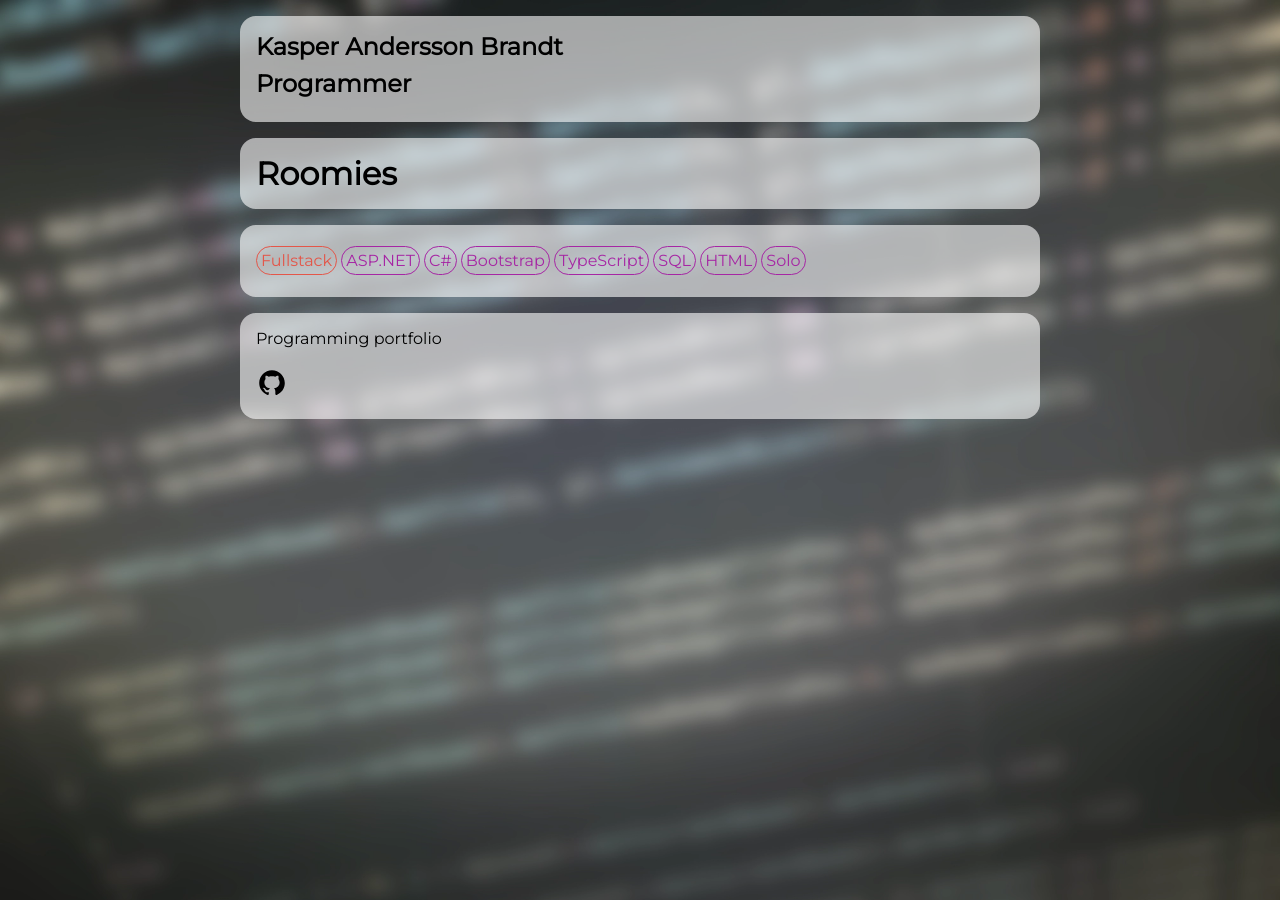
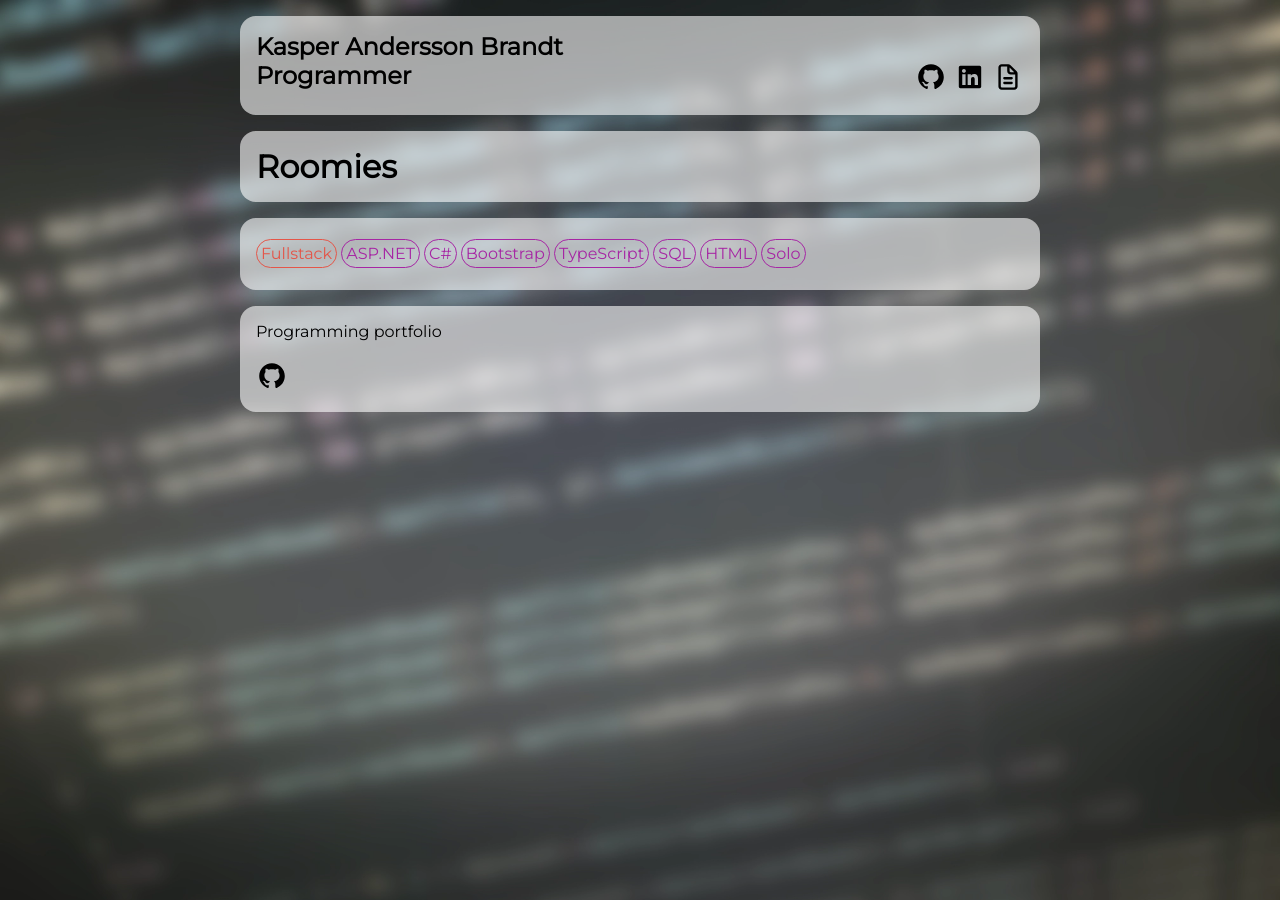
Before and after one commit to kasperab/kasperab.github.io, a Jekyll site: the page built from _posts/2026-01-29-roomies.md, in a window 1280 px wide. Built offline with Jekyll 4.4.1, drawn with Linux system fonts in a browser that asks for light colours.

Commit message:
Added external links to header

```diff
--- /dev/null
+++ b/_includes/cv.html
@@ -0,0 +1 @@
+<svg xmlns="http://www.w3.org/2000/svg" viewBox="0 0 640 640"><!--!Font Awesome Free v7.3.1 by @fontawesome - https://fontawesome.com License - https://fontawesome.com/license/free Copyright 2026 Fonticons, Inc.--><path d="M192 112L304 112L304 200C304 239.8 336.2 272 376 272L464 272L464 512C464 520.8 456.8 528 448 528L192 528C183.2 528 176 520.8 176 512L176 128C176 119.2 183.2 112 192 112zM352 131.9L444.1 224L376 224C362.7 224 352 213.3 352 200L352 131.9zM192 64C156.7 64 128 92.7 128 128L128 512C128 547.3 156.7 576 192 576L448 576C483.3 576 512 547.3 512 512L512 250.5C512 233.5 505.3 217.2 493.3 205.2L370.7 82.7C358.7 70.7 342.5 64 325.5 64L192 64zM248 320C234.7 320 224 330.7 224 344C224 357.3 234.7 368 248 368L392 368C405.3 368 416 357.3 416 344C416 330.7 405.3 320 392 320L248 320zM248 416C234.7 416 224 426.7 224 440C224 453.3 234.7 464 248 464L392 464C405.3 464 416 453.3 416 440C416 426.7 405.3 416 392 416L248 416z"/></svg>
--- /dev/null
+++ b/_includes/linkedin.html
@@ -0,0 +1 @@
+<svg xmlns="http://www.w3.org/2000/svg" viewBox="0 0 640 640"><!--!Font Awesome Free v7.3.1 by @fontawesome - https://fontawesome.com License - https://fontawesome.com/license/free Copyright 2026 Fonticons, Inc.--><path d="M512 96L127.9 96C110.3 96 96 110.5 96 128.3L96 511.7C96 529.5 110.3 544 127.9 544L512 544C529.6 544 544 529.5 544 511.7L544 128.3C544 110.5 529.6 96 512 96zM231.4 480L165 480L165 266.2L231.5 266.2L231.5 480L231.4 480zM198.2 160C219.5 160 236.7 177.2 236.7 198.5C236.7 219.8 219.5 237 198.2 237C176.9 237 159.7 219.8 159.7 198.5C159.7 177.2 176.9 160 198.2 160zM480.3 480L413.9 480L413.9 376C413.9 351.2 413.4 319.3 379.4 319.3C344.8 319.3 339.5 346.3 339.5 374.2L339.5 480L273.1 480L273.1 266.2L336.8 266.2L336.8 295.4L337.7 295.4C346.6 278.6 368.3 260.9 400.6 260.9C467.8 260.9 480.3 305.2 480.3 362.8L480.3 480z"/></svg>
--- /dev/null
+++ b/_includes/links.html
@@ -0,0 +1,11 @@
+<h2 style="float: right;">
+	<a href="https://github.com/kasperab" class="icon" target="_blank">
+		{% include github.html %}
+	</a>
+	<a href="https://www.linkedin.com/in/kasperab" class="icon" target="_blank">
+		{% include linkedin.html %}
+	</a>
+	<a href="https://registry.jsonresume.org/kasperab" class="icon" target="_blank">
+		{% include cv.html %}
+	</a>
+</h2>
--- a/_layouts/index.html
+++ b/_layouts/index.html
@@ -5,6 +5,7 @@ layout: base
 <header>
 	<a href="/"><h1>Kasper Andersson Brandt</h1></a>
 	<h2>Programmer</h2>
+	{% include links.html %}
 </header>
 
 <main>
--- a/_layouts/post.html
+++ b/_layouts/post.html
@@ -3,8 +3,9 @@ layout: base
 ---
 
 <header>
-	<h4>Kasper Andersson Brandt</h4>
-	<h4>Programmer</h4>
+	<a href="/"><h2>Kasper Andersson Brandt</h2></a><br>
+	<h2>Programmer</h2>
+	{% include links.html %}
 </header>
 
 <main>
--- a/style.css
+++ b/style.css
@@ -44,6 +44,10 @@
 	border-radius: 16px;
 }
 
+header {
+	overflow-y: hidden;
+}
+
 h1 {
 	font-size: 40px;
 }
@@ -54,6 +58,7 @@
 }
 
 h2 {
+	display: inline;
 	font-size: 24px;
 }
 
```
